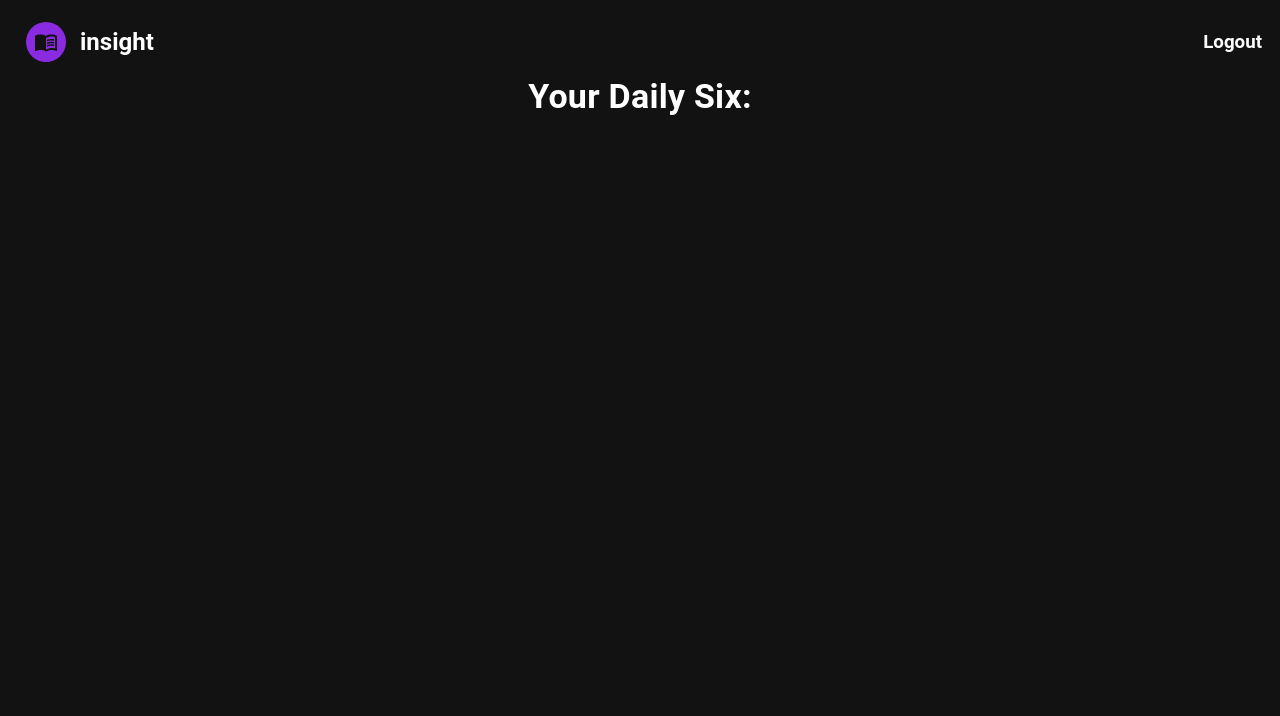
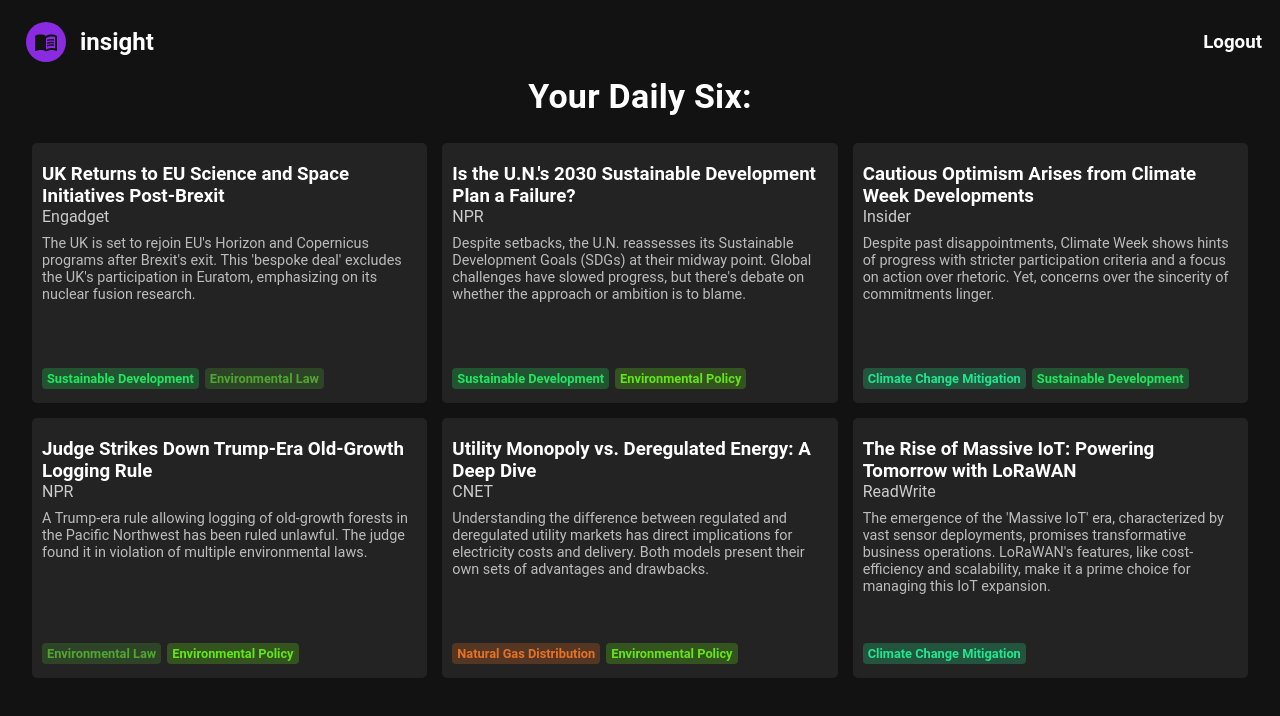
Before and after one commit to ramymiz/Newsletter-AI, a React (Create React App) app: page /articles in a window 1280 px wide. Shown: the top 716 px of the page. Built offline with nearby package versions, Linux system fonts and the light colour scheme.

Commit message:
added in backend
added backend data

```diff
--- a/src/pages/ArticlePage/ArticlePage.js
+++ b/src/pages/ArticlePage/ArticlePage.js
@@ -68,7 +68,59 @@ const articles1 = [
     tags: ["Data Science", "Computer Science"]
   }];
 
-const articles2 = [
+const articles2 = [{
+  title: "UK Returns to EU Science and Space Initiatives Post-Brexit",
+  creator: "Engadget",
+  summary: "The UK is set to rejoin EU's Horizon and Copernicus programs after Brexit's exit. This 'bespoke deal' excludes the UK's participation in Euratom, emphasizing on its nuclear fusion research.",
+  bigSummary: "Following Brexit, the UK had to exit various essential European Union science programs like the Galileo satnav project and Horizon. Recent developments indicate that the UK will now rejoin the Horizon as an associate country based on a unique agreement made between UK Prime Minister Rishi Sunak and European Commission President Ursula von der Leyen. Additionally, the UK will associate with Copernicus, the EU's £8 billion Earth observation satellite initiative. This return does not include the Euratom nuclear research, with the UK leaning towards its nuclear fusion projects. As per the agreement, the UK will annually contribute almost €2.6 billion for participating in both Horizon and Copernicus. Both leaders from the UK and the EU see this as a significant strategic partnership and an indicator of their continued commitment to global scientific research and collaboration. Scientists in the UK have expressed their relief, emphasizing the importance of international collaboration in science. Initially, the UK was barred from Horizon due to a disagreement concerning the Northern Ireland Brexit trading agreement. The return deal was established in February 2023, with some disputes regarding the UK's financial contribution. One of Horizon Europe's primary objectives is to address climate change, support the UN's Sustainable Development Goals, and amplify the EU's competitiveness and growth.",
+  image: 'https://s.yimg.com/ny/api/res/1.2/_q6_uzNOhMU86Wg6b8cm_Q--/YXBwaWQ9aGlnaGxhbmRlcjt3PTEyMDA7aD04MDA-/https://s.yimg.com/os/creatr-uploaded-images/2023-08/94aec6f0-4e26-11ee-bbf7-7e7ca192712e',
+  url: 'https://www.wired.com/story/fast-forward-tesla-dojo-supercomputer-elon-musk-ai-revolution/',
+  tags: ["Sustainable Development", "Environmental Law"]
+},
+{
+  title: "Is the U.N.'s 2030 Sustainable Development Plan a Failure?",
+  creator: "NPR",
+  summary: "Despite setbacks, the U.N. reassesses its Sustainable Development Goals (SDGs) at their midway point. Global challenges have slowed progress, but there's debate on whether the approach or ambition is to blame.",
+  bigSummary: "In 2015, the UN set 17 Sustainable Development Goals (SDGs) for 2030, addressing global issues like poverty, education, and climate change. Yet, recent data shows that half of these goals have seen limited progress due to challenges like the COVID-19 pandemic, political conflicts, and climate disasters. Currently, 50% of 140 targets lag, with 30% stagnating or regressing. If unchecked, by 2030, millions will face extreme poverty, malnutrition, and a lack of education. Despite setbacks, there've been achievements like reduced child mortality. Leaders like U.N. Secretary General Antonio Guterres advocate for enhanced funding, emphasizing commitment. While some critique the SDGs' ambition, others highlight the importance of global accountability and unity.",
+  image: 'https://media.npr.org/assets/img/2023/09/21/un-sustainablegoals-graphic_wide-8d3308b2e77ef1f560e6602fad0e0dd701004a0c-s1400-c100.jpg',
+  tags: ["Sustainable Development", "Environmental Policy"],
+  url: "https://incolumitas.com/pages/BotOrNot/"
+},
+{
+  title: "Cautious Optimism Arises from Climate Week Developments",
+  creator: "Insider",
+  summary: "Despite past disappointments, Climate Week shows hints of progress with stricter participation criteria and a focus on action over rhetoric. Yet, concerns over the sincerity of commitments linger.",
+  bigSummary: "Climate Week often showcases global leaders' climate commitments, but with emissions still rising post-2015 Paris Agreement, doubts persist. By 2023, 929 companies pledged net-zero emissions, though many lack tangible plans. Notably, U.N. Secretary-General Guterres tightened participation criteria, sidelining top polluters like the US and China. Colombia and Panama aim to limit coal usage, and Brazil seeks tougher emissions targets. California's Gov. Newsom criticized fossil fuels, and UAE's Sultan Al Jaber, despite potential COP28 role conflicts, recognized the need to reduce them. Prominent city and state leaders, especially women, are becoming central in the climate conversation, directly confronting climate challenges and driving solutions.",
+  image: "https://i.insider.com/650dc73a19f33e0019048549?width=1200&format=jpeg",
+  tags: ["Climate Change Mitigation", "Sustainable Development"],
+  url: "https://venturebeat.com/ai/generative-ai-in-production-rethinking-development-and-embracing-best-practices/"
+},
+{
+  title: "Judge Strikes Down Trump-Era Old-Growth Logging Rule",
+  creator: "NPR",
+  summary: "A Trump-era rule allowing logging of old-growth forests in the Pacific Northwest has been ruled unlawful. The judge found it in violation of multiple environmental laws.",
+  bigSummary: "A Trump-era rule allowing old-growth forest logging in the Pacific Northwest violates multiple laws, determined by U.S. Magistrate Judge Andrew Hallman. This 2021 rule, which changed a 1994 protection, was contested by environmental groups. Hallman urged the Forest Service to re-evaluate its environmental assessment and produce a full environmental impact statement. The rule, covering an area the size of Maryland, intended to enhance forest resilience to wildfires. However, a lawsuit argued this could increase fire severity and underlined large trees' importance for biodiversity and climate. Oregon Wild's Rob Klavins called for the Biden administration to reverse this rule, referencing Biden's commitment to tree preservation.",
+  image: "https://media.npr.org/assets/img/2023/08/31/ap23244070218899_wide-ea2f53956e95198e1d3adc9ae2a3bedc03b625ca-s1400-c100.jpg",
+  tags: ["Environmental Law", "Environmental Policy"],
+  url: "https://www.engadget.com/caesars-reportedly-paid-millions-to-stop-hackers-releasing-its-data-081052820.html"
+}, {
+  title: "Utility Monopoly vs. Deregulated Energy: A Deep Dive",
+  summary: "Understanding the difference between regulated and deregulated utility markets has direct implications for electricity costs and delivery. Both models present their own sets of advantages and drawbacks.",
+  bigSummary: "In a regulated utility market, a singular utility company is responsible for both the supply and delivery of power, supervised by state governments. It offers consumers simplicity but may come with rate fluctuations. On the other hand, deregulated utility markets decouple supply from delivery, allowing consumers to choose their power supplier while the delivery remains constant. Deregulation promises competitive pricing, diverse contract setups, and renewable energy options. However, it may be riddled with transparency issues and higher rates in practice. Historically, deregulated energy markets emerged post the 1978 federal policy, a reaction to the 1973 oil crisis, giving states the autonomy to choose their energy structure. The results have varied across states.",
+  image: "https://www.cnet.com/a/img/resize/91c32d0773b69244a03235359bbdc4a8fd95a1e3/hub/2023/06/16/93020120-1541-4321-b9fe-e09971ba6a7d/artboard-4-copy3x.png?auto=webp&fit=crop&height=675&width=1200",
+  creator: "CNET",
+  tags: ["Natural Gas Distribution", "Environmental Policy"],
+  url: "https://www.cnet.com/home/energy-and-utilities/utility-monopoly-vs-deregulated-energy-which-is-better-for-you/"
+},
+{
+  title: "The Rise of Massive IoT: Powering Tomorrow with LoRaWAN",
+  creator: "ReadWrite",
+  summary: "The emergence of the 'Massive IoT' era, characterized by vast sensor deployments, promises transformative business operations. LoRaWAN's features, like cost-efficiency and scalability, make it a prime choice for managing this IoT expansion.",
+  bigSummary: "The 'Massive IoT' age is upon us, marked by a surge in sensors and devices. This growth offers novel ways to run businesses and tackle global issues previously unthinkable. The key to IoT's efficient function at this magnitude is the development of Low Power Wide Area Networks (LPWANs), essential for managing vast sensor deployments. Leading the LPWAN solutions is LoRaWAN, celebrated for its affordability, long-range capabilities, and open design. This technology is now operational in over 76,000 cities globally. Illustrating its value, IoT, powered by LPWANs like LoRaWAN, is revolutionizing public safety, conserving resources, and offering unprecedented benefits. Examples include monitoring air quality in smart buildings, detecting natural gas leaks, and smart water metering to conserve dwindling water resources.",
+  image: "https://readwrite.com/wp-content/uploads/2023/07/Reshaping-Business-and-Society.jpg",
+  tags: ["Climate Change Mitigation"],
+  url: "https://readwrite.com/how-lorawan-and-massive-iot-are-reshaping-business-and-society/"
+}
 
 ]
 
```
